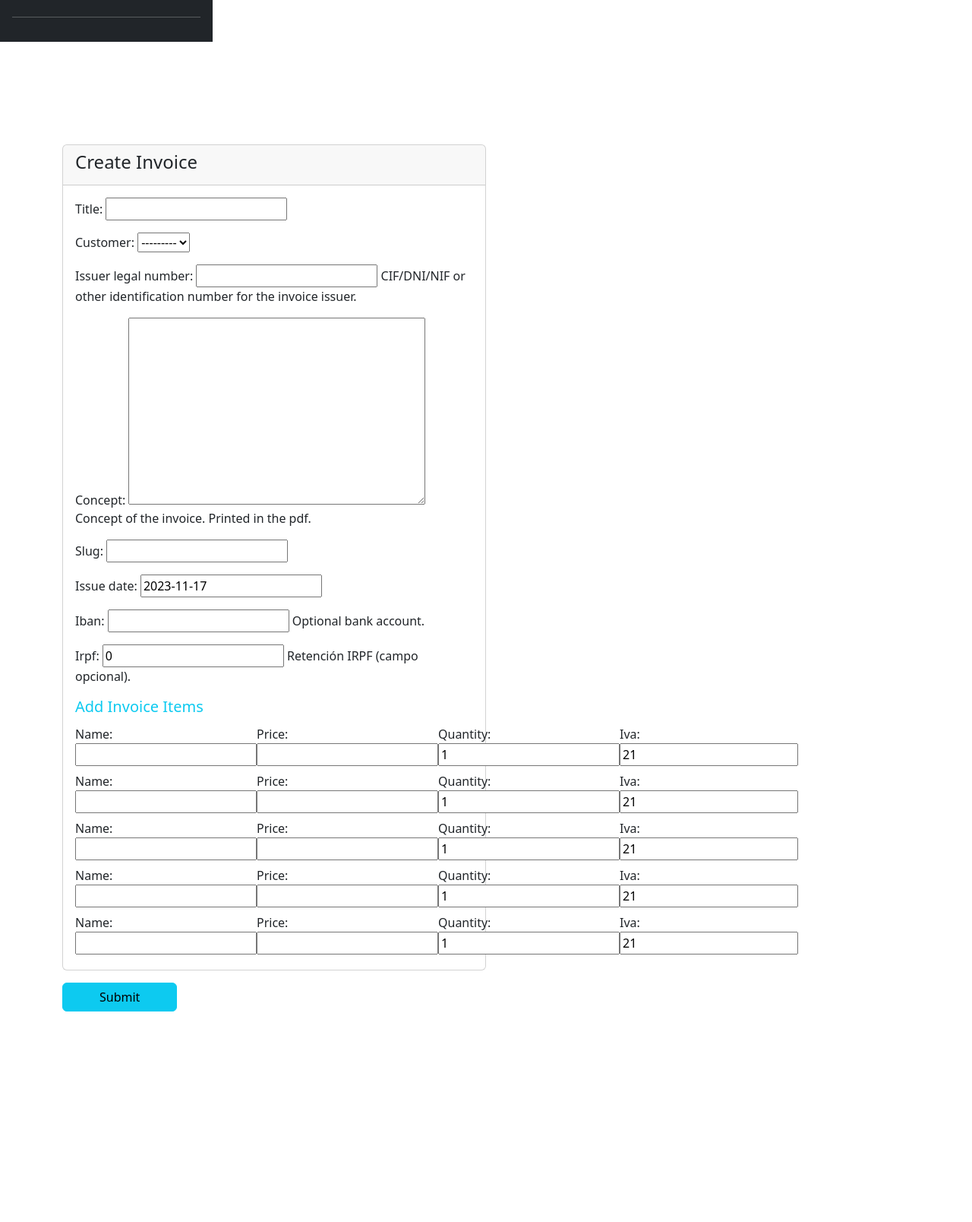
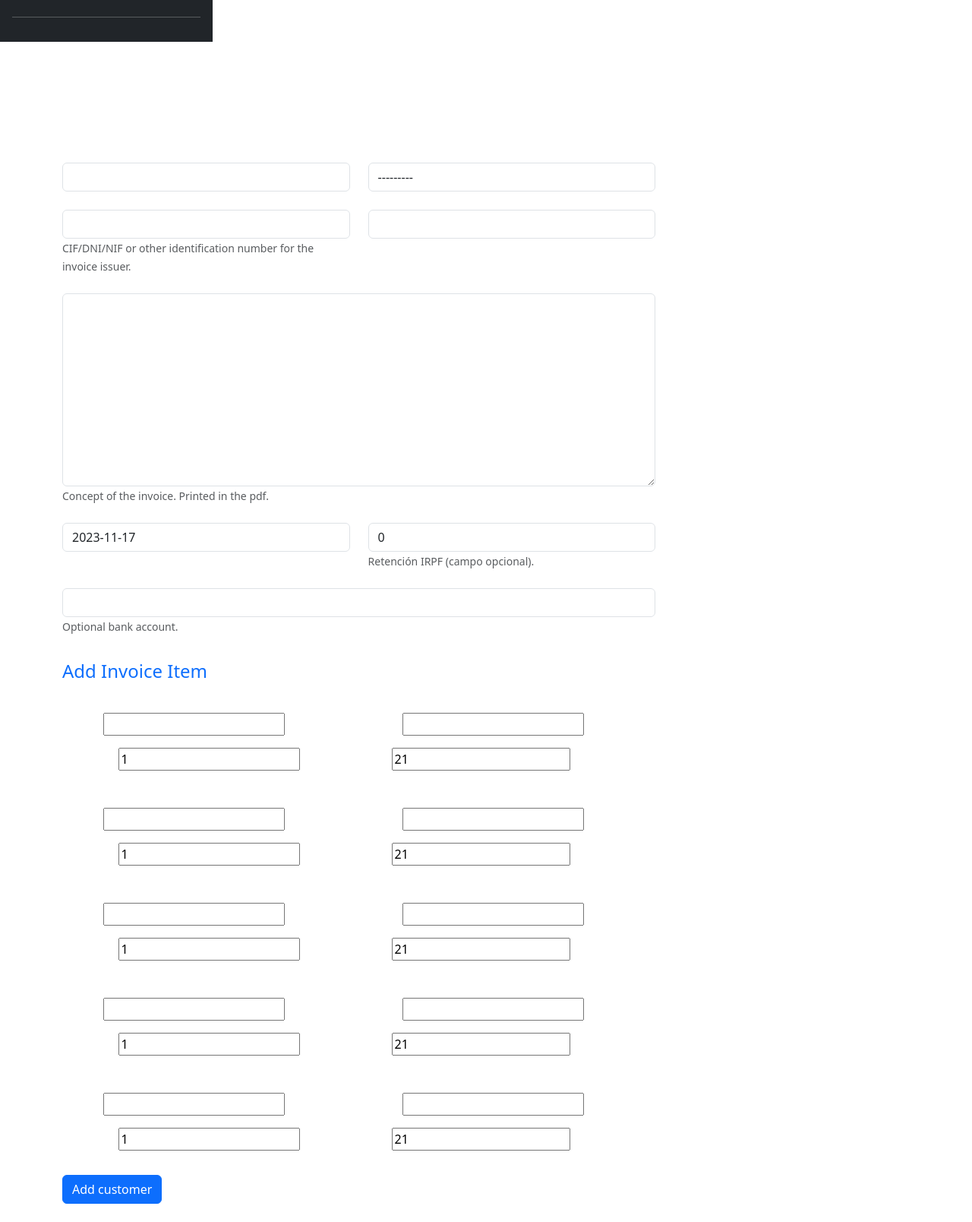
Before and after one commit to 0xRauros/FuckTuras, a Django app: page /invoice/create/ in a window 1280 px wide. Shown: the part 565-2173 px from the top of the page at 76% size. Before the commit the page ends 1896 px from the top, so only its background shows below. Run offline with Django 4.2, Linux system fonts and the light colour scheme; the visitor is signed in with stand-in values (Sample User, id 1); data that the repository does not hold is empty; some libraries are stand-ins or nearby versions.

Commit message:
Pretty forms - all

```diff
--- a/account/templates/base.html
+++ b/account/templates/base.html
@@ -37,6 +37,8 @@
             <li class="nav-item"><a href="{% url 'invoices:about' %}" class="nav-link active mx-2">About</a></li>
             {% if request.user.is_authenticated %}
               <li class="nav-item"><a href="{% url 'account:logout' %}" class="nav-link active mx-2">Log out</a></li>
+            {% else %}
+            <li class="nav-item"><a href="{% url 'account:login' %}" class="nav-link active mx-2">Log In</a></li>
             {% endif %}
           </ul>
         </header>
--- a/invoices/templates/invoices/invoice_form.html
+++ b/invoices/templates/invoices/invoice_form.html
@@ -13,37 +13,66 @@
           <h1 class="text-white"><i class="bi bi-person-add"></i>&nbsp;&nbsp; <strong>Add Invoice</strong></h1>
             <p class="lead">Fill the form below with information of the new invoice.</p>
             <hr class="my-4">
-            <div style="max-width: 50%;">
+            <div style="max-width: 70%;">
 
-              <form method="post">
+              <form action="post">
                 {% csrf_token %}
-                <div class="card">
-                    <div class="card-header">
-                        <h4>Create Invoice</h4>
-                    </div>
-                    <div class="card-body">
-                        {{ form.non_form_errors }}
-                        {{ form.as_p }}
-                        <h5 class="text-info">Add Invoice Items</h5>
-                        {{ invoice_item_formset.non_form_errors }}
-                        {{ invoice_item_formset.management_form }}
-                        {% for form in invoice_item_formset %}
+                {{ form.non_form_errors }}
+                <div class="row">
+                  <div class="col">
+                    {{ form.title|as_crispy_field }}
+                  </div>
+                  <div class="col">
+                    {{ form.customer|as_crispy_field}}
+                  </div>
+                </div>
+                <div class="row">
+                  <div class="col">
+                    {{ form.issuer_legal_number|as_crispy_field }}
+                  </div>
+                  <div class="col">
+                    {{ form.slug|as_crispy_field }}
+                  </div>
+                </div>
+                <div class="row">
+                  <div class="col">
+                    {{ form.concept|as_crispy_field}}
+                  </div>
+                </div>
+                <div class="row">
+                  <div class="col">
+                    {{ form.issue_date|as_crispy_field}}
+                  </div>
+                  <div class="col">
+                    {{ form.irpf|as_crispy_field }}
+                  </div>
+                </div>
+                <div class="row">
+                  <div class="col">
+                    {{ form.iban|as_crispy_field }}
+                  </div>
+                </div>
+                <hr>
+                <h4 class="text-primary">Add Invoice Item</h4>
 
-                            <div class="d-flex py-1 inline {{ invoice_item_formset.prefix }}">
-                                <div>{{ form.name.label }}: {{ form.name }}</div>
-                                <div>{{ form.price.label }}: {{ form.price }}</div>
-                                <div>{{ form.quantity.label }}: {{ form.quantity }}</div>
-                                <div>{{ form.iva.label }}: {{ form.iva }}</div>
-                            </div>
+                {{ invoice_item_formset.non_form_errors }}
+                {{ invoice_item_formset.management_form }}
+                {% for form in invoice_item_formset %}
+                  <hr>
+                  <div class="row py-2">
+                    <div class="col">{{ form.name.label }}: {{ form.name }}</div>
+                    <div class="col">{{ form.price.label }}: {{ form.price }}</div>
+                  </div>
+                  <div class="row py-2">
+                    <div class="col">{{ form.quantity.label }}: {{ form.quantity }}</div>
+                    <div class="col">{{ form.iva.label }}: {{ form.iva }}</div>
+                  </div>
 
-                        {% endfor %}
-                    </div>
-                </div>
-                <div class="mt-3 mb-5">
-                    <button type="submit" class="px-5 btn btn-info">Submit</button>
-                </div>
+                {% endfor %}
+
+                <br>
+                <input type="submit" next="{{next}}" class="btn btn-primary" value="Add customer">
               </form>
-
             </div>
           </div>
           <br>
```
Also changed, not shown: invoices/templates/about.html (+28 -10 lines).
